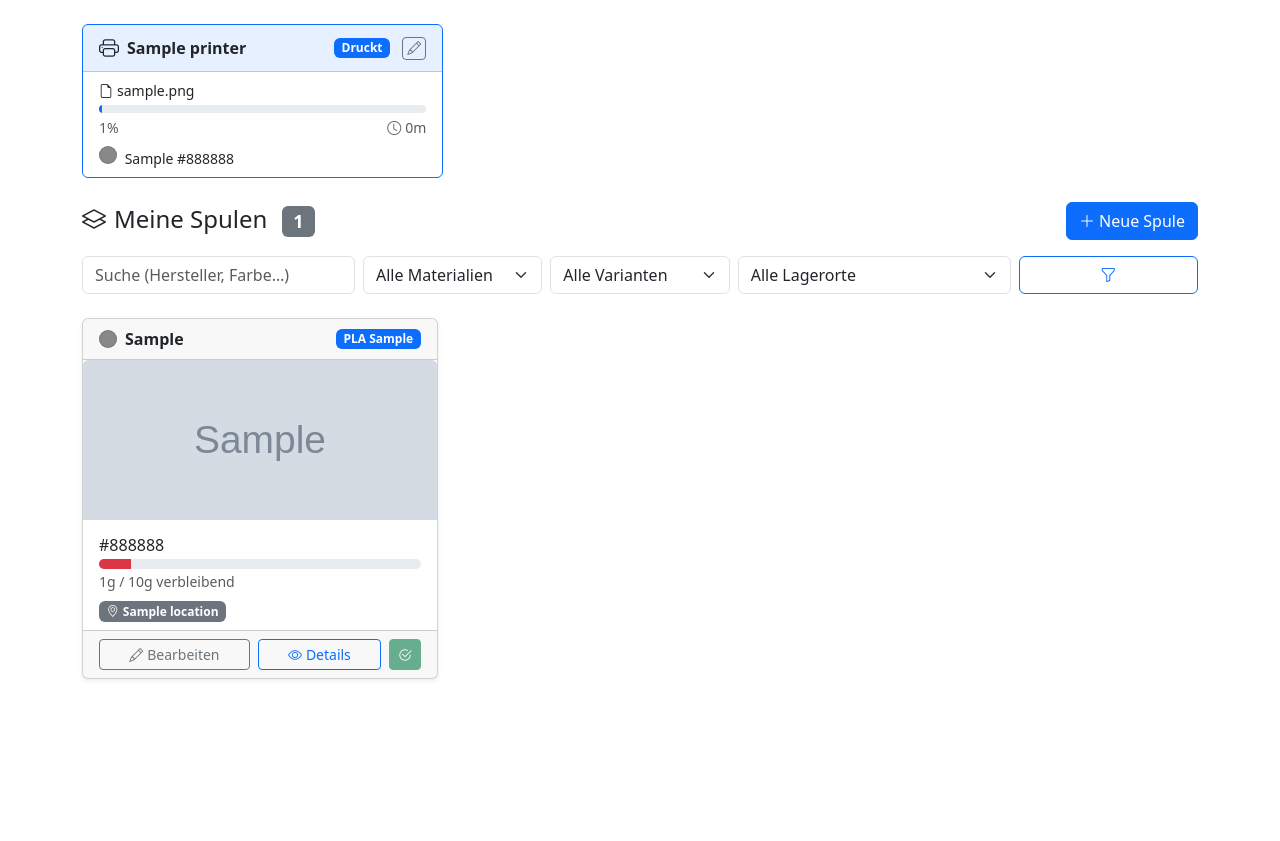
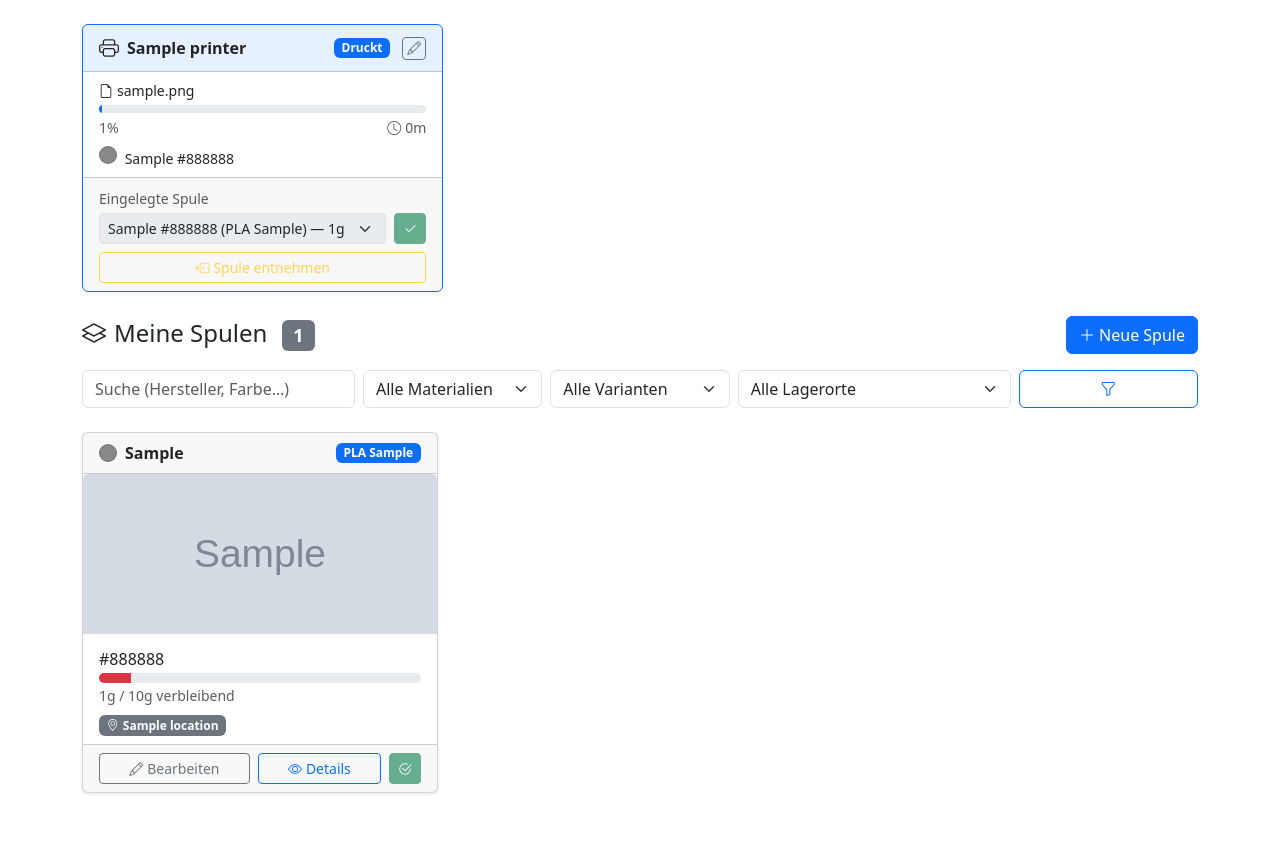
Before and after one commit to frankstrauss68-spec/filamentmanager, a Flask app: page /spools/ in a window 1280 px wide. Shown: the part 56-897 px from the top of the page. Before the commit the page ends 736 px from the top, so only its background shows below. Run offline with Flask 3, Linux system fonts and the light colour scheme; tables that the repository leaves empty hold one stand-in row (values such as "Sample post"); grey boxes marked "Sample" are stand-in pictures; parts of the project's set-up code (start-up, migrations or seed data) failed here and were passed over.

Commit message:
Add spool select dropdown and eject button to printer widget
- Printer card now shows a spool dropdown + confirm button directly
  in the card footer; pre-selects the currently loaded spool
- 'Spule entnehmen' button below dropdown; only visible when a spool
  is loaded; sets Printer.spool_id = None with confirmation dialog
- Both controls are disabled while printer is PRINTING or PAUSED
- New route POST /printers/<id>/unload-spool
- all_spools passed to dashboard template for dropdown population

https://claude.ai/code/session_01BcXfYG8DmWWcgsVX7hgaFE

```diff
--- a/routes/spools.py
+++ b/routes/spools.py
@@ -128,6 +128,8 @@ def index():
             if count > 0:
                 replacements[spool.id] = count
 
+    all_spools = Spool.query.order_by(Spool.manufacturer, Spool.color).all()
+
     from models import Printer
     from monitor.models_extension import PrintJob
     printer_widgets = []
@@ -156,6 +158,7 @@ def index():
         replacement_of=replacement_of,
         replacements=replacements,
         printer_widgets=printer_widgets,
+        all_spools=all_spools,
     )
 
 
--- a/templates/index.html
+++ b/templates/index.html
@@ -62,6 +62,43 @@
           </p>
         {% else %}
           <p class="mb-0 small text-muted">Noch keine Verbindung.</p>
+        {% endif %}
+      </div>
+      {# ── Spulen-Auswahl ── #}
+      {% set busy = p.last_state in ("PRINTING", "PAUSED") %}
+      <div class="card-footer py-2">
+        <label class="form-label small text-muted mb-1">Eingelegte Spule</label>
+        <form method="post"
+              action="{{ url_for('printers.load_spool', printer_id=p.id) }}"
+              class="d-flex gap-2">
+          <select name="spool_id" class="form-select form-select-sm"
+                  {% if busy %}disabled{% endif %}>
+            <option value="">— Keine Spule —</option>
+            {% for s in all_spools %}
+              <option value="{{ s.id }}"
+                {% if p.spool_id == s.id %}selected{% endif %}>
+                {{ s.manufacturer }} {{ s.color }}
+                ({{ s.material }}{% if s.variant %} {{ s.variant }}{% endif %})
+                — {{ s.remaining_g }}g
+              </option>
+            {% endfor %}
+          </select>
+          <button type="submit" class="btn btn-sm btn-success"
+                  {% if busy %}disabled{% endif %} title="Übernehmen">
+            <i class="bi bi-check2"></i>
+          </button>
+        </form>
+        {% if p.spool_id %}
+        <form method="post"
+              action="{{ url_for('printers.unload_spool', printer_id=p.id) }}"
+              class="mt-2">
+          <button type="submit"
+                  class="btn btn-sm btn-outline-warning w-100"
+                  {% if busy %}disabled{% endif %}
+                  onclick="return confirm('Spule entnehmen?')">
+            <i class="bi bi-box-arrow-left me-1"></i>Spule entnehmen
+          </button>
+        </form>
         {% endif %}
       </div>
     </div>
```
Also changed, not shown: routes/printers.py (+11 -0 lines).
